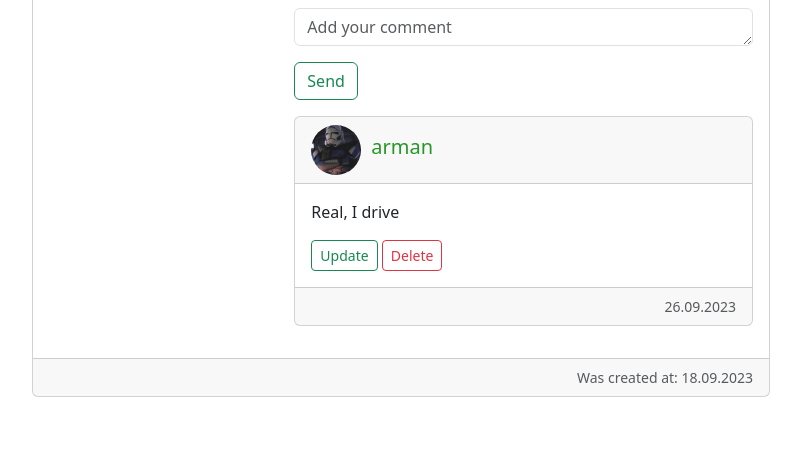
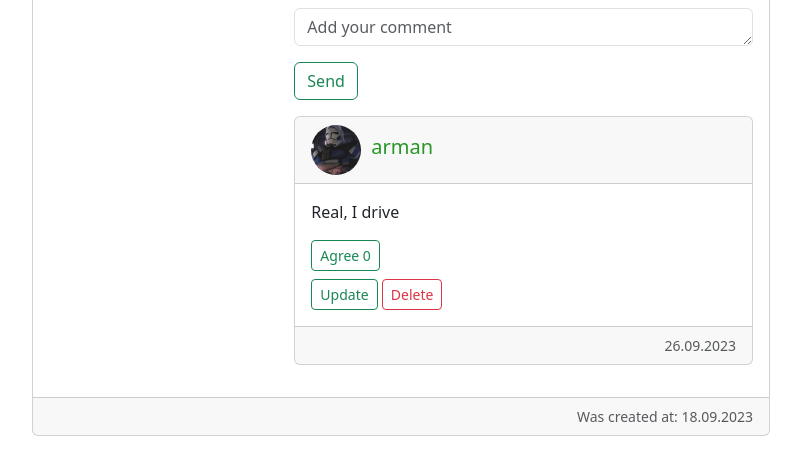
Before and after one commit to Kragline/FilmFlow, a Django app: a page that uses django_movies/mainapp/templates/mainapp/movie/about_movie.html in a window 1280 px wide. Shown: the part 1498-1950 px from the top of the page, without its empty margins (239-1040 px from the left). Before the commit the page ends 1895 px from the top, so only its background shows below. Run offline with Django 4.2, Linux system fonts and the light colour scheme; a user stored in the database is signed in; data comes from the database, SQL or seed files in the repository; both versions use the stored data as it was after the commit.

Commit message:
comment like functionality

```diff
--- a/django_movies/mainapp/models.py
+++ b/django_movies/mainapp/models.py
@@ -101,6 +101,9 @@ class Movie(models.Model):
     def get_absolute_url_for_delete(self):
         return reverse('delete_movie', kwargs={'movie_slug': self.slug})
 
+    def add_comment_absolute_url(self):
+        return reverse('add_comment', kwargs={'comment_id': self.pk, 'movie_slug': self.movie.slug})
+
     class Meta:
         verbose_name = 'Movie'
         verbose_name_plural = 'Movies'
@@ -111,12 +114,14 @@ class Comment(models.Model):
     author = models.ForeignKey(User, on_delete=models.CASCADE, related_name='comments')
     text = models.TextField()
     create_time = models.DateTimeField(auto_now_add=True)
+    likes = models.ManyToManyField(User, related_name='liked_comments')
 
     def __str__(self):
-        return self.text
+        return f'Comment by {self.author} on {self.movie}: {self.text}'
 
-    def get_absolute_url(self):
-        return reverse('about_comment', kwargs={'comment_id': self.pk, 'movie_slug': self.movie.slug})
+
+    def get_absolute_url_for_like(self):
+        return reverse('like_comment', kwargs={'comment_id': self.pk, 'movie_slug': self.movie.slug})
 
     def get_absolute_url_for_update(self):
         return reverse('update_comment', kwargs={'comment_id': self.pk, 'movie_slug': self.movie.slug})
--- a/django_movies/mainapp/static/mainapp/css/style.css
+++ b/django_movies/mainapp/static/mainapp/css/style.css
@@ -108,6 +108,10 @@ body {
     margin: auto;
 }
 
+.like-form {
+    margin-bottom: 0;
+}
+
 @media (max-width: 1200px) {
     .search {
         float: none;
--- a/django_movies/mainapp/templates/mainapp/movie/about_movie.html
+++ b/django_movies/mainapp/templates/mainapp/movie/about_movie.html
@@ -154,9 +154,22 @@
                             </div>
                             <div class="card-body">
                                 <p class="card-text">{{ comment.text }}</p>
+                                {% if request.user.is_authenticated %}
+                                    <form class="like-form" action="{{ comment.get_absolute_url_for_like }}" method="post">
+                                        {% csrf_token %}
+                                        <button class="btn btn-outline-success btn-sm" type="submit">
+                                            {% if request.user in comment.likes.all %}
+                                                Disagree
+                                            {% else %}
+                                                Agree
+                                            {% endif %}
+                                            {{ comment.likes.count }}
+                                        </button>
+                                    </form>
+                                {% endif %}
                                 {% if request.user == comment.author %}
-                                    <a class="btn btn-outline-success btn-sm" role="button" href="{{ comment.get_absolute_url_for_update }}">Update</a>
-                                    <a class="btn btn-outline-danger btn-sm" role="button" href="{{ comment.get_absolute_url_for_delete }}">Delete</a>
+                                        <a class="btn btn-outline-success btn-sm mt-2" role="button" href="{{ comment.get_absolute_url_for_update }}">Update</a>
+                                        <a class="btn btn-outline-danger btn-sm mt-2" role="button" href="{{ comment.get_absolute_url_for_delete }}">Delete</a>
                                 {% endif %}
                             </div>
                             <div class="card-footer text-end">
--- a/django_movies/mainapp/urls.py
+++ b/django_movies/mainapp/urls.py
@@ -30,4 +30,5 @@ urlpatterns = [
     # Comment
     path('movie/<slug:movie_slug>/comment/<int:comment_id>/update/', UpdateCommentView.as_view(), name='update_comment'),
     path('movie/<slug:movie_slug>/comment/<int:comment_id>/delete/', DeleteCommentView.as_view(), name='delete_comment'),
+    path('movie/<slug:movie_slug>/comment/<int:comment_id>/like/', LikeCommentView.as_view(), name='like_comment'),
 ]
--- a/django_movies/mainapp/views.py
+++ b/django_movies/mainapp/views.py
@@ -1,7 +1,7 @@
 from django.shortcuts import redirect
 from django.urls import reverse_lazy
 
-from django.views.generic import ListView, DetailView, CreateView, UpdateView, DeleteView
+from django.views.generic import View, ListView, DetailView, CreateView, UpdateView, DeleteView
 from django.contrib.auth.mixins import LoginRequiredMixin
 
 from django.db.models import Count
@@ -332,3 +332,17 @@
 
     def get_success_url(self):
         return reverse_lazy('about_movie', kwargs={'movie_slug': self.object.movie.slug})
+
+
+class LikeCommentView(SidebarData, LoginRequiredMixin, View):
+    def post(self, request, movie_slug, comment_id, *args, **kwargs):
+        movie = Movie.objects.get(slug=movie_slug)
+        comment = movie.comments.get(pk=comment_id)
+        current_user = self.request.user
+
+        if current_user in comment.likes.all():
+            comment.likes.remove(current_user)
+        else:
+            comment.likes.add(current_user)
+
+        return redirect(movie.get_absolute_url())
```
Also changed, not shown: django_movies/db.sqlite3, django_movies/mainapp/migrations/0004_comment_likes.py (added).
